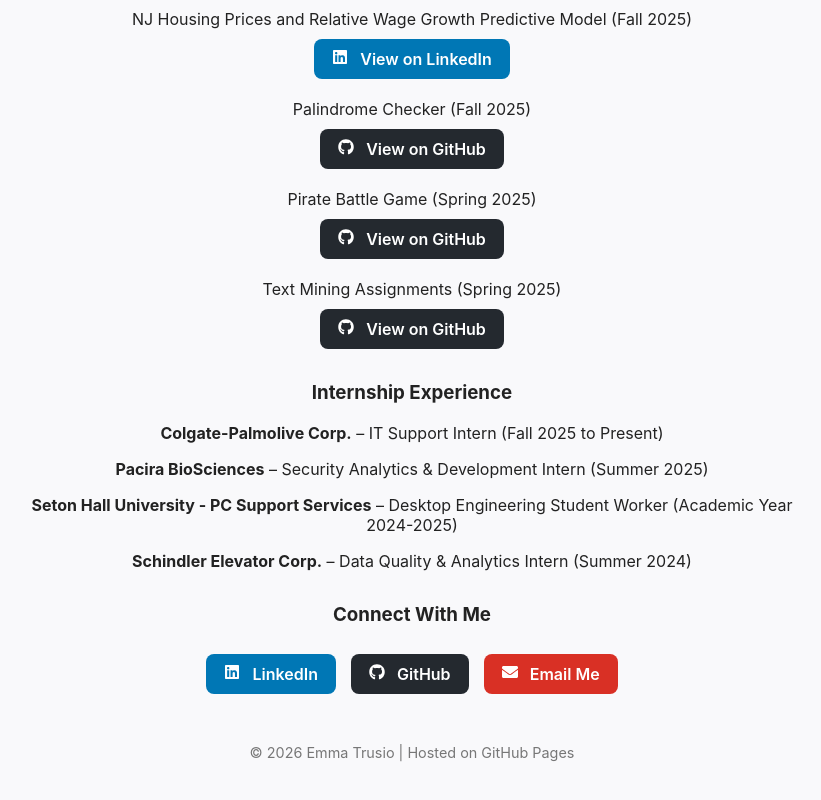
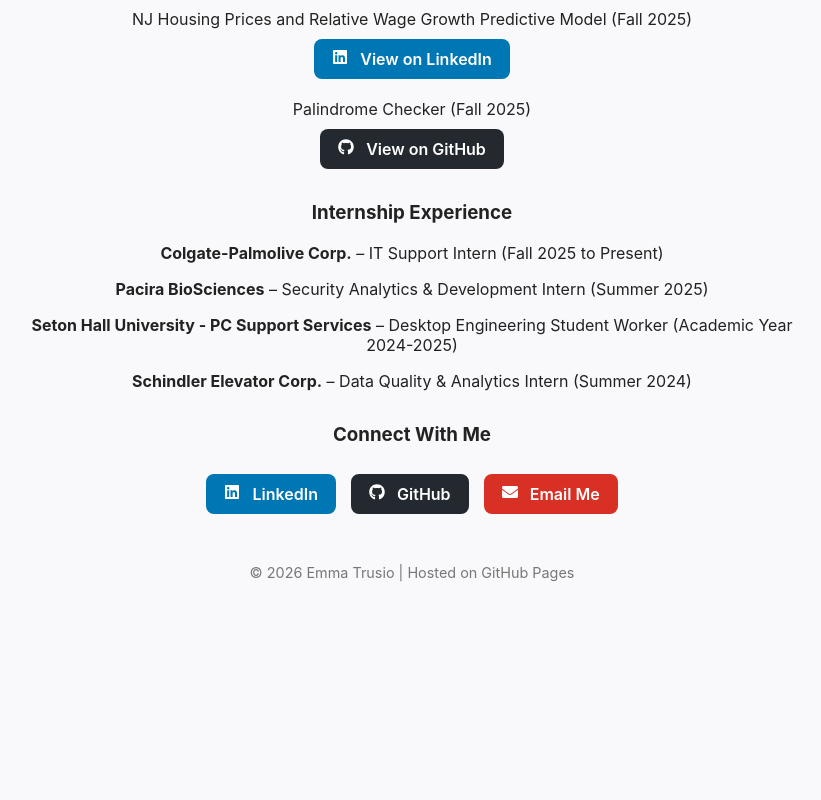
Before and after one commit to eetrusio14/my-portfolio, a React (Create React App) app: page / in a window 1280 px wide. Shown: the part 1302-2102 px from the top of the page, without its empty margins (228-1049 px from the left). After the commit the page ends 1958 px from the top, so only its background shows below. Built offline with nearby package versions, Linux system fonts and the light colour scheme.

Commit message:
Removed older projects from highlighted projects section

```diff
--- a/src/App.js
+++ b/src/App.js
@@ -119,30 +119,6 @@
             </a>
           </li>
 
-          <li>
-            <div>Pirate Battle Game (Spring 2025)</div>
-            <a
-              href="https://github.com/eetrusio14/pirate-game"
-              target="_blank"
-              rel="noopener noreferrer"
-              className="button github"
-            >
-              <FaGithub /> &nbsp; View on GitHub
-            </a>
-          </li>
-
-          <li>
-            <div>Text Mining Assignments (Spring 2025)</div>
-            <a
-              href="https://github.com/eetrusio14/r-assignments"
-              target="_blank"
-              rel="noopener noreferrer"
-              className="button github"
-            >
-              <FaGithub /> &nbsp; View on GitHub
-            </a>
-          </li>
-
         </ul>
       </section>
 
```
